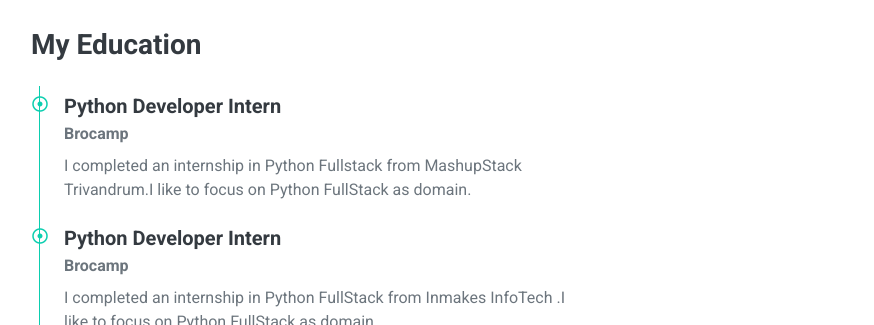
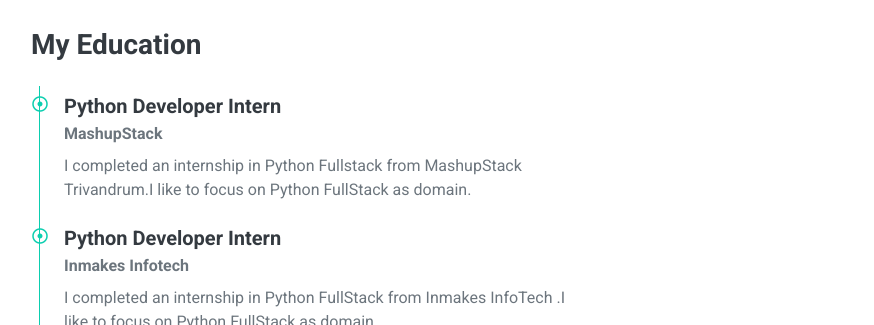
Before and after one commit to FathimaShajahan/personal_website, a plain HTML site: page index.html in a window 1280 px wide. Shown: the part 2155-2480 px from the top of the page, without its empty margins (54-928 px from the left). Drawn offline with nearby package versions, Linux system fonts and the light colour scheme; some packages are replaced by stand-ins of ours; a script that the page names is missing.

Commit message:
Update index.html

```diff
--- a/index.html
+++ b/index.html
@@ -137,13 +137,13 @@
                          <div class="position-relative mb-4">
                             <i class="far fa-dot-circle text-primary position-absolute" style="top: 2px; left: -32px;"></i>
                             <h5 class="font-weight-bold mb-1">Python Developer Intern</h5>
-                            <p class="mb-2"><strong>Brocamp</strong> </p>
+                            <p class="mb-2"><strong>MashupStack</strong> </p>
                             <p> I completed an internship in Python Fullstack from MashupStack Trivandrum.I like to focus on Python FullStack as domain.</p>
                         </div>
                          <div class="position-relative mb-4">
                             <i class="far fa-dot-circle text-primary position-absolute" style="top: 2px; left: -32px;"></i>
                             <h5 class="font-weight-bold mb-1">Python Developer Intern</h5>
-                            <p class="mb-2"><strong>Brocamp</strong> </p>
+                            <p class="mb-2"><strong>Inmakes Infotech </strong> </p>
                             <p> I completed an internship in Python FullStack from Inmakes InfoTech .I like to focus on Python FullStack as domain.</p>
                         </div>
                         <div class="position-relative mb-4">
```
